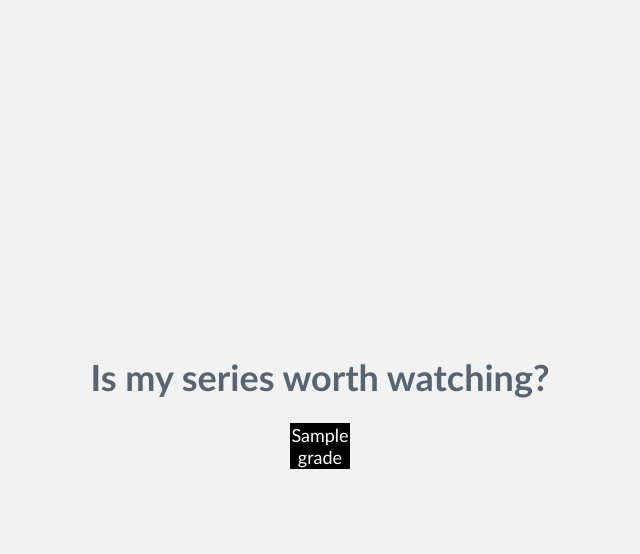
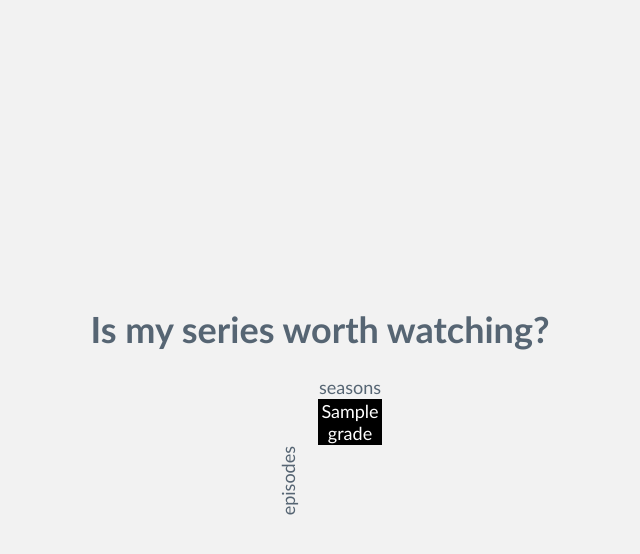
Before and after one commit to mathildebertin/projet-IMDB, a Flask app: template templates/index.html.jinja2 in a window 1280 px wide. Shown: the top 554 px of the page, without its empty margins (320-960 px from the left). Run offline with Flask 2, Linux system fonts and the light colour scheme; the template is opened without the code that fills it: most values are stand-ins (such as "Sample title", 1, 10 or a date in 2020).

Commit message:
Added "seasons" and "episodes" headers

```diff
--- a/hello.py
+++ b/hello.py
@@ -8,9 +8,9 @@
     return render_template('homepage.html.jinja2')
 
 
-@app.route('/results', methods=['GET','POST'])
+@app.route('/results', methods=['GET', 'POST'])
 def results():
     if request.method == 'POST':
         title = request.form["Title"]
         grades_table = create_grades_table(title)
-        return render_template('index.html.jinja2', title = title, table=grades_table)
+        return render_template('index.html.jinja2', title=title, table=grades_table)
--- a/static/css/homepage_style.css
+++ b/static/css/homepage_style.css
@@ -6,9 +6,25 @@
   height: 7vh;
 }
 
+tbody>tr:first-child>td{
+    background: #f2f2f2;
+    color: #566573;
+}
+
+tbody>tr>td>p{
+    background-color:#f2f2f2;
+    color:#566573;
+    font-weight: normal;
+    writing-mode: vertical-lr;
+    text-orientation: mixed;
+    transform: rotate(-180deg);
+}
+
+
 form .fa-search {
   color: white;
 }
+
 
 body{
   background: #f2f2f2;
@@ -32,6 +48,7 @@
   padding: 0 1rem;
 }
 
+
 button{
   background: #EDBB99;
   padding: 0 1rem;
@@ -41,26 +58,31 @@
 }
 
 
-body {
-    text-align: center;
-    color: #566573;
-    font-family: Optima, sans-serif;
-}
-
 td {
     width: 30px;
     text-align: center;
 }
+
 
 table {
     color : black;
     margin: 0 auto;
 }
 
+thead>tr>td:first-child{
+    background-color: #f2f2f2;
+}
+
+thead>tr:first-child{
+    background: #f2f2f2;
+    color: #566573;
+}
+
 thead > tr {
     color: white;
     background: black;
 }
+
 
 tr > td:first-child {
     color: white;
--- a/templates/homepage.html.jinja2
+++ b/templates/homepage.html.jinja2
@@ -1,12 +1,13 @@
 <!doctype html>
 <html lang="en">
 <head>
-    <script src="https://kit.fontawesome.com/0ecf5c829c.js" crossorigin="anonymous"></script>
     <meta charset="UTF-8">
     <meta name="viewport"
           content="width=device-width, user-scalable=no, initial-scale=1.0, maximum-scale=1.0, minimum-scale=1.0">
     <meta http-equiv="X-UA-Compatible" content="ie=edge">
     <link rel="stylesheet" href="{{ url_for('static', filename='css/homepage_style.css') }}">
+    <title>Series' worth checking</title>
+</head>
 <body>
 <main>
     <i class="fas fa-couch fa-5x"></i>
--- a/templates/index.html.jinja2
+++ b/templates/index.html.jinja2
@@ -14,12 +14,18 @@
     <table cellspacing="0">
         <thead>
         <tr>
+            <td>&nbsp;</td>
+            <td colspan="100%">seasons</td>
+        </tr>
+        <tr>
+            <td>&nbsp;</td>
             {% for grade in table[0] %}
                 <td>{{ grade }}</td>
             {% endfor %}
         </tr>
         </thead>
         <tbody>
+            <td rowspan="100%" ><p>episodes</p></td>
         {% for episode_number in table %}
             {% if not loop.first %}
                 <tr>
```
Also changed, not shown: functions.py (+4 -3 lines), main.py (+3 -4 lines).
